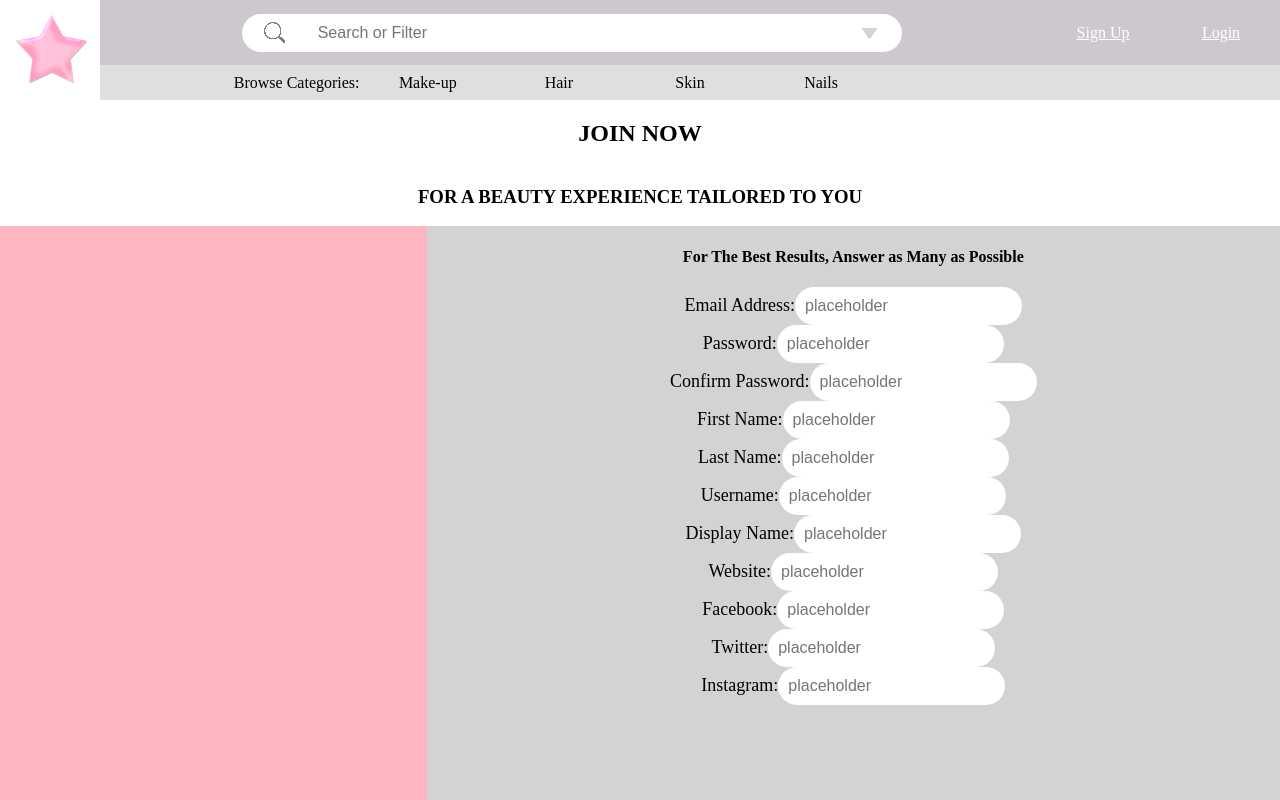
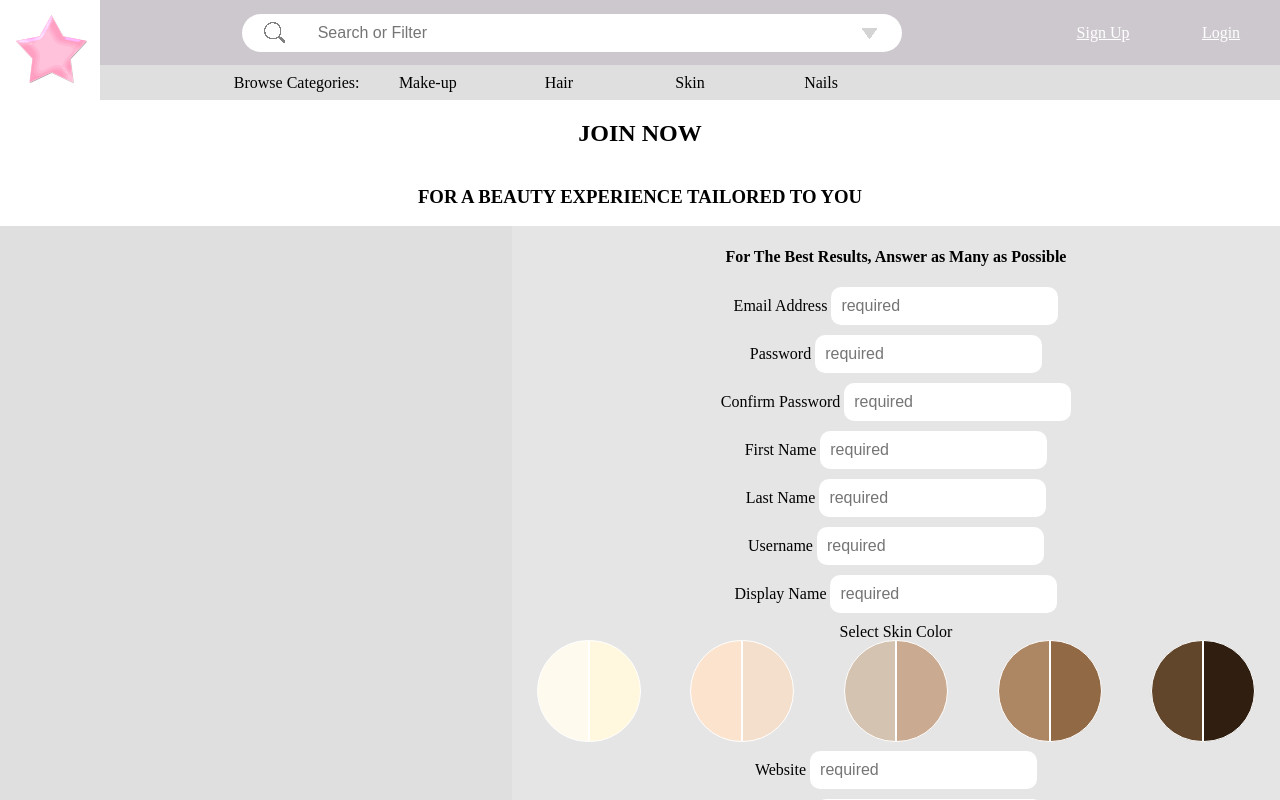
Before and after one commit to syedaziz27/boonTime-FE, a React (Create React App) app: page /signup in a window 1280 px wide. Shown: the top 800 px of the page. Built offline with nearby package versions, Linux system fonts and the light colour scheme.

Commit message:
added skin color selector icons

```diff
--- a/src/components/SignUp/signup.css
+++ b/src/components/SignUp/signup.css
@@ -6,12 +6,12 @@
 .signup-form-container {
     display: grid;
     min-height: 1000px;
-    background-color: lightgrey;
-    grid-template-columns: 1fr 2fr;
+    background-color: #E5E5E5;
+    grid-template-columns: 2fr 3fr;
 }
 
 .upload-img-container {
-    background-color: lightpink;
+    background-color: #DFDFDF;
 }
 
 .signup-form {
@@ -20,19 +20,94 @@
 
 .input-field {
     font-size: 16px;
-    outline: none;
-    border-color: white;
     padding: 10px;
-    border: none;
+    border: 2px;
     background-image: none;
     -webkit-box-shadow: none;
     -moz-box-shadow: none;
     box-shadow: none;
     cursor: pointer;
     box-sizing: border-box;
-    border-radius: 20px;
+    border-radius: 10px;
 }
 
-.input-desc {
-    font-size: 18px;
+.input-cont {
+    padding-bottom: 10px;
 }
+
+.attribute-container {
+    display: grid;
+    grid-template-columns: repeat(5, 1fr);
+    place-items: center;
+
+}
+
+.attribute {
+    /* border: 1px solid black;
+    border-radius: 100px;
+
+    /* width: 100px; */
+    height: 100px;
+    display: grid;
+    place-items: center;
+    grid-template-columns: repeat(2, 1fr);
+}
+
+.att-left {
+    height: 100%;
+    width: 50px;
+    border: .5px solid white;
+    border-top-left-radius: 100px;
+    border-bottom-left-radius: 100px;
+
+}
+
+.att-right {
+    height: 100%;
+    width: 50px;
+    border: .5px solid white;
+    border-top-right-radius: 100px;
+    border-bottom-right-radius: 100px;
+}
+
+.white {
+    background-color: #FEFAEE;
+    height: 100%;
+
+}
+
+.yellow {
+    background-color: #FFF8DE;
+}
+
+.pink {
+    background-color: #FBE3CE;
+}
+
+.purple {
+    background-color: #F4DFCC;
+}
+
+.lightbrown {
+    background-color: #D5C3B2;
+}
+
+.medbrown {
+    background-color: #CAAB91;
+}
+
+.brown {
+    background-color: #AD8663;
+}
+
+.darkbrown {
+    background-color: #916945;
+}
+
+.darkerbrown {
+    background-color: #62462C;
+}
+
+.black {
+    background-color: #301F10;
+}
--- a/src/components/SignUp/signup.js
+++ b/src/components/SignUp/signup.js
@@ -19,49 +19,81 @@ export default class SignUp extends React.Component {
           <div className="upload-img-container"></div>
           <div className="signup-form">
             <h4>For The Best Results, Answer as Many as Possible</h4>
-            <div>
-              <span className="input-desc">Email Address:</span>
-              <input placeholder="placeholder" className="input-field"></input>
+            <div className="input-cont">
+              <span className="input-desc">Email Address </span>
+              <input placeholder="required" className="input-field"></input>
             </div>
-            <div>
-              <span className="input-desc">Password:</span>
-              <input placeholder="placeholder" className="input-field"></input>
+            <div className="input-cont">
+              <span className="input-desc">Password </span>
+              <input placeholder="required" className="input-field"></input>
             </div>
-            <div>
-              <span className="input-desc">Confirm Password:</span>
-              <input placeholder="placeholder" className="input-field"></input>
+            <div className="input-cont">
+              <span className="input-desc">Confirm Password </span>
+              <input placeholder="required" className="input-field"></input>
             </div>
-            <div>
-              <span className="input-desc">First Name:</span>
-              <input placeholder="placeholder" className="input-field"></input>
+            <div className="input-cont">
+              <span className="input-desc">First Name </span>
+              <input placeholder="required" className="input-field"></input>
             </div>
-            <div>
-              <span className="input-desc">Last Name:</span>
-              <input placeholder="placeholder" className="input-field"></input>
+            <div className="input-cont">
+              <span className="input-desc">Last Name </span>
+              <input placeholder="required" className="input-field"></input>
             </div>
-            <div>
-              <span className="input-desc">Username:</span>
-              <input placeholder="placeholder" className="input-field"></input>
+            <div className="input-cont">
+              <span className="input-desc">Username </span>
+              <input placeholder="required" className="input-field"></input>
             </div>
-            <div>
-              <span className="input-desc">Display Name:</span>
-              <input placeholder="placeholder" className="input-field"></input>
+            <div className="input-cont">
+              <span className="input-desc">Display Name </span>
+              <input placeholder="required" className="input-field"></input>
             </div>
-            <div>
-              <span className="input-desc">Website:</span>
-              <input placeholder="placeholder" className="input-field"></input>
+
+            <div className="input-cont">
+              <span className="input-desc">Select Skin Color</span>
+              <div className="attribute-container">
+                <div className="attribute">
+                  <div className="att-left white"></div>
+
+                  <div className="att-right yellow"></div>
+                </div>
+                <div className="attribute">
+                  <div className="att-left pink"></div>
+
+                  <div className="att-right purple"></div>
+                </div>
+                <div className="attribute">
+                  <div className="att-left lightbrown"></div>
+
+                  <div className="att-right medbrown"></div>
+                </div>
+                <div className="attribute">
+                  <div className="att-left brown"></div>
+
+                  <div className="att-right darkbrown"></div>
+                </div>
+                <div className="attribute">
+                  <div className="att-left darkerbrown"></div>
+
+                  <div className="att-right black"></div>
+                </div>
+              </div>
             </div>
-            <div>
-              <span className="input-desc">Facebook:</span>
-              <input placeholder="placeholder" className="input-field"></input>
+
+            <div className="input-cont">
+              <span className="input-desc">Website </span>
+              <input placeholder="required" className="input-field"></input>
             </div>
-            <div>
-              <span className="input-desc">Twitter:</span>
-              <input placeholder="placeholder" className="input-field"></input>
+            <div className="input-cont">
+              <span className="input-desc">Facebook </span>
+              <input placeholder="required" className="input-field"></input>
             </div>
-            <div>
-              <span className="input-desc">Instagram:</span>
-              <input placeholder="placeholder" className="input-field"></input>
+            <div className="input-cont">
+              <span className="input-desc">Twitter </span>
+              <input placeholder="required" className="input-field"></input>
+            </div>
+            <div className="input-cont">
+              <span className="input-desc">Instagram </span>
+              <input placeholder="required" className="input-field"></input>
             </div>
           </div>
         </div>
```
